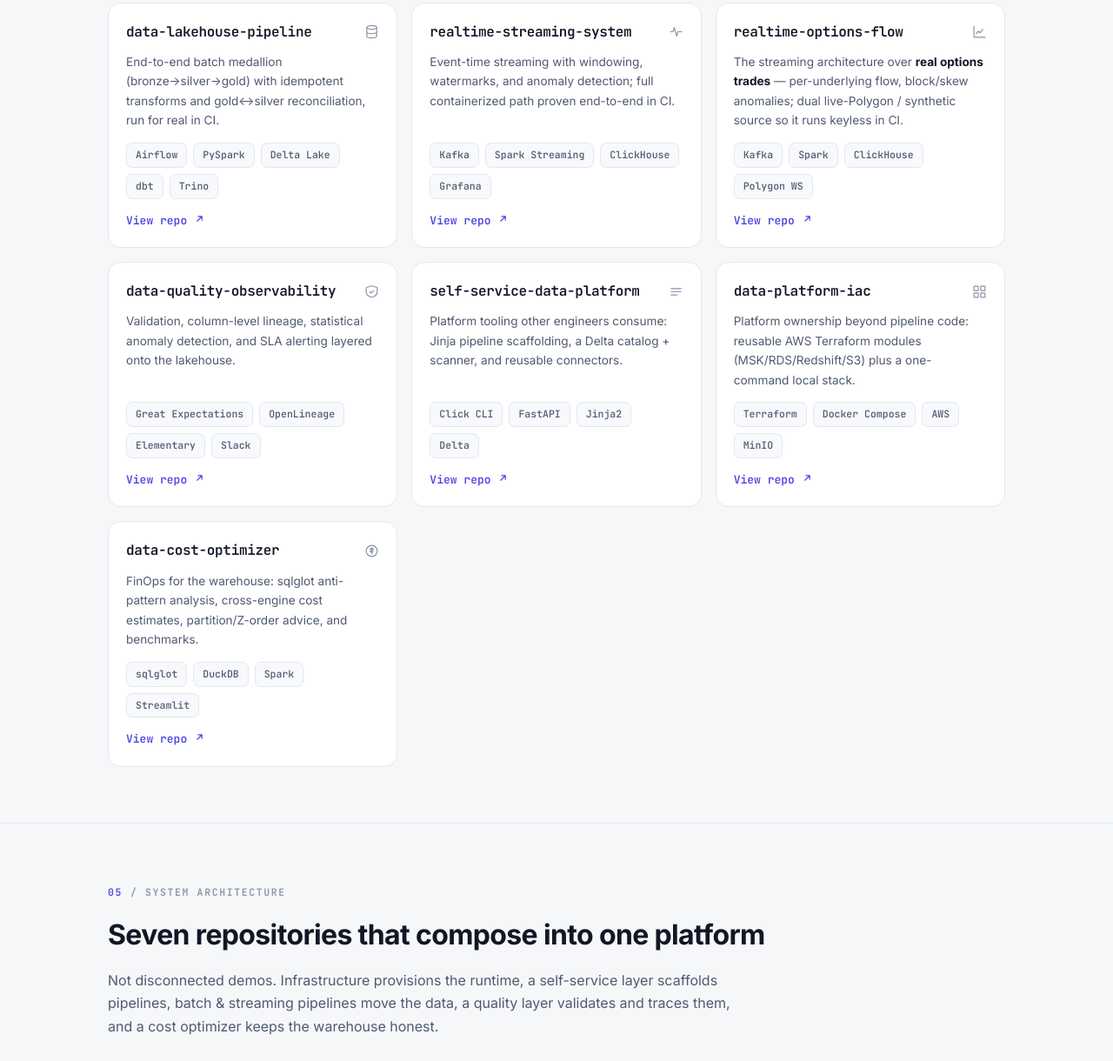
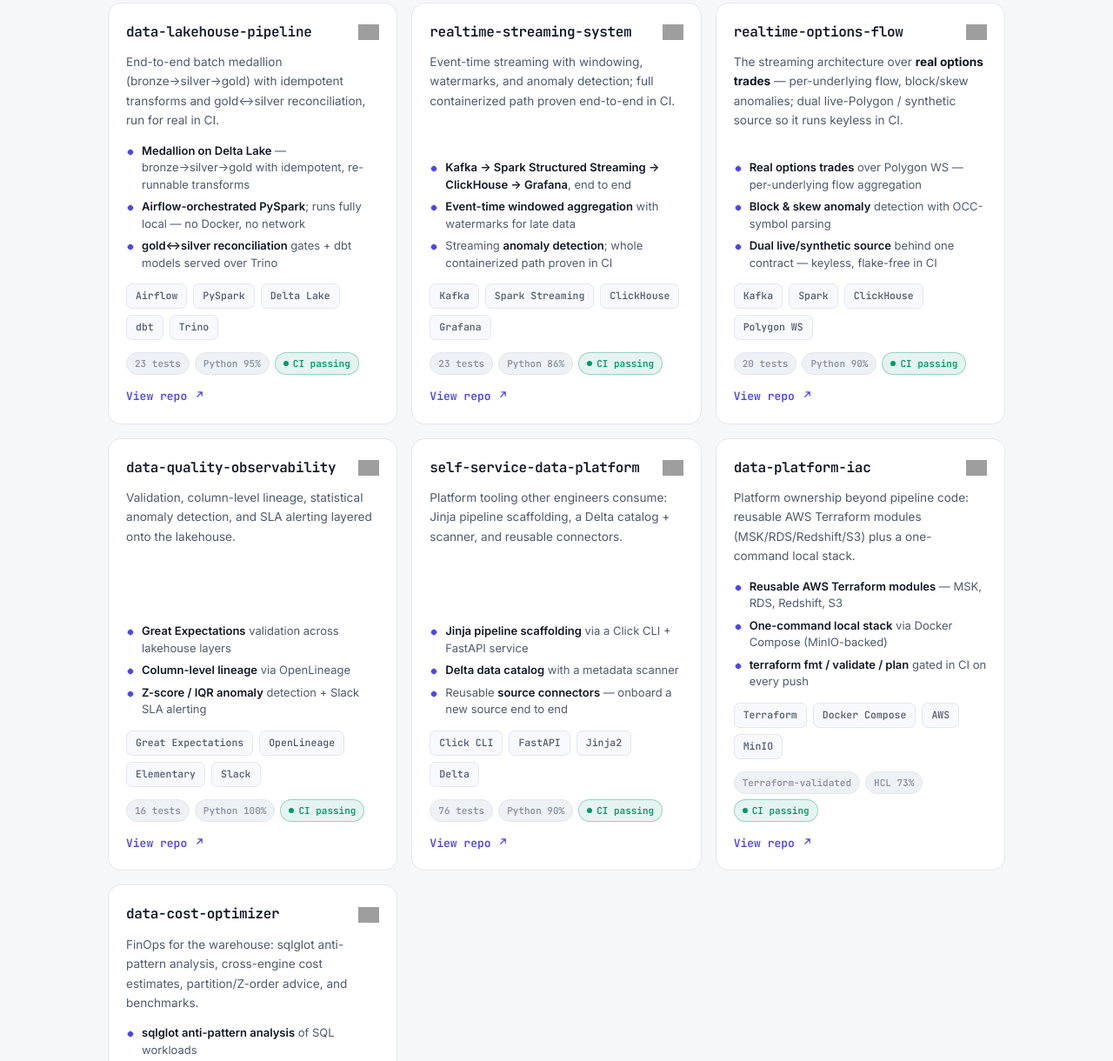
Before and after one commit to vnugny/vnugny.github.io, a plain HTML site: page index.html in a window 1280 px wide. Shown: the part 3162-4382 px from the top of the page at 87% size. Drawn offline with Linux system fonts and the light colour scheme; grey boxes are pictures that could not be loaded.

Commit message:
Enrich portfolio cards: live CI badges, key-feature bullets, real metrics
Each of the 7 project cards now shows a live GitHub Actions CI badge, 3 concrete
feature bullets, and metric chips (test count, primary language, CI status) —
pulled from each repo, not invented.

```diff
--- a/index.html
+++ b/index.html
@@ -249,6 +249,16 @@
   .card .tags{margin-bottom:14px;position:relative;z-index:1}
   .card .foot{font-size:13px;font-weight:600;font-family:'JetBrains Mono',monospace;position:relative;z-index:1;display:inline-flex;align-items:center;gap:6px}
   .card .foot svg{width:13px;height:13px}
+  .card .badge{height:18px;flex-shrink:0}
+  .card .badge img{height:18px;display:block}
+  .feat{list-style:none;margin:0 0 14px;padding:0;position:relative;z-index:1;display:flex;flex-direction:column;gap:6px}
+  .feat li{position:relative;padding-left:18px;font-size:13px;color:var(--muted);line-height:1.5}
+  .feat li b{color:var(--text);font-weight:600}
+  .feat li::before{content:"";position:absolute;left:2px;top:8px;width:6px;height:6px;border-radius:2px;background:var(--accent);transform:rotate(45deg)}
+  .meta{display:flex;flex-wrap:wrap;gap:6px;margin:0 0 14px;position:relative;z-index:1}
+  .stat{display:inline-flex;align-items:center;gap:5px;font-family:'JetBrains Mono',monospace;font-size:11px;font-weight:600;color:var(--faint);background:var(--bg-2);border:1px solid var(--border);padding:3px 9px;border-radius:20px}
+  .stat.ci{color:var(--run);border-color:var(--run-line);background:var(--run-dim)}
+  .stat .d{width:6px;height:6px;border-radius:50%;background:currentColor}
 
   /* ============ ARCHITECTURE ============ */
   .arch{display:flex;flex-direction:column;gap:12px}
@@ -447,45 +457,87 @@
   </div>
   <div class="grid stagger">
     <div class="card" style="--i:0">
-      <div class="card-top"><h3><a href="https://github.com/vnugny/data-lakehouse-pipeline" target="_blank" rel="noopener">data-lakehouse-pipeline</a></h3><span class="repo-ico"><svg viewBox="0 0 24 24" fill="none" stroke="currentColor" stroke-width="1.7"><ellipse cx="12" cy="5" rx="8" ry="3"/><path d="M4 5v14c0 1.7 3.6 3 8 3s8-1.3 8-3V5M4 12c0 1.7 3.6 3 8 3s8-1.3 8-3"/></svg></span></div>
+      <div class="card-top"><h3><a href="https://github.com/vnugny/data-lakehouse-pipeline" target="_blank" rel="noopener">data-lakehouse-pipeline</a></h3><span class="badge"><img src="https://github.com/vnugny/data-lakehouse-pipeline/actions/workflows/ci.yml/badge.svg" alt="CI status" loading="lazy"></span></div>
       <p>End-to-end batch medallion (bronze→silver→gold) with idempotent transforms and gold↔silver reconciliation, run for real in CI.</p>
+      <ul class="feat">
+        <li><b>Medallion on Delta Lake</b> — bronze→silver→gold with idempotent, re-runnable transforms</li>
+        <li><b>Airflow-orchestrated PySpark</b>; runs fully local — no Docker, no network</li>
+        <li><b>gold↔silver reconciliation</b> gates + dbt models served over Trino</li>
+      </ul>
       <div class="tags"><span class="tag">Airflow</span><span class="tag">PySpark</span><span class="tag">Delta Lake</span><span class="tag">dbt</span><span class="tag">Trino</span></div>
+      <div class="meta"><span class="stat">23 tests</span><span class="stat">Python 95%</span><span class="stat ci"><span class="d"></span>CI passing</span></div>
       <div class="foot"><a href="https://github.com/vnugny/data-lakehouse-pipeline" target="_blank" rel="noopener">View repo <svg viewBox="0 0 24 24" fill="none" stroke="currentColor" stroke-width="2.2" stroke-linecap="round" stroke-linejoin="round"><path d="M7 17 17 7M9 7h8v8"/></svg></a></div>
     </div>
     <div class="card" style="--i:1">
-      <div class="card-top"><h3><a href="https://github.com/vnugny/realtime-streaming-system" target="_blank" rel="noopener">realtime-streaming-system</a></h3><span class="repo-ico"><svg viewBox="0 0 24 24" fill="none" stroke="currentColor" stroke-width="1.7" stroke-linecap="round" stroke-linejoin="round"><path d="M3 12h4l2-7 4 14 2-7h6"/></svg></span></div>
+      <div class="card-top"><h3><a href="https://github.com/vnugny/realtime-streaming-system" target="_blank" rel="noopener">realtime-streaming-system</a></h3><span class="badge"><img src="https://github.com/vnugny/realtime-streaming-system/actions/workflows/ci.yml/badge.svg" alt="CI status" loading="lazy"></span></div>
       <p>Event-time streaming with windowing, watermarks, and anomaly detection; full containerized path proven end-to-end in CI.</p>
+      <ul class="feat">
+        <li><b>Kafka → Spark Structured Streaming → ClickHouse → Grafana</b>, end to end</li>
+        <li><b>Event-time windowed aggregation</b> with watermarks for late data</li>
+        <li>Streaming <b>anomaly detection</b>; whole containerized path proven in CI</li>
+      </ul>
       <div class="tags"><span class="tag">Kafka</span><span class="tag">Spark Streaming</span><span class="tag">ClickHouse</span><span class="tag">Grafana</span></div>
+      <div class="meta"><span class="stat">23 tests</span><span class="stat">Python 86%</span><span class="stat ci"><span class="d"></span>CI passing</span></div>
       <div class="foot"><a href="https://github.com/vnugny/realtime-streaming-system" target="_blank" rel="noopener">View repo <svg viewBox="0 0 24 24" fill="none" stroke="currentColor" stroke-width="2.2" stroke-linecap="round" stroke-linejoin="round"><path d="M7 17 17 7M9 7h8v8"/></svg></a></div>
     </div>
     <div class="card" style="--i:2">
-      <div class="card-top"><h3><a href="https://github.com/vnugny/realtime-options-flow" target="_blank" rel="noopener">realtime-options-flow</a></h3><span class="repo-ico"><svg viewBox="0 0 24 24" fill="none" stroke="currentColor" stroke-width="1.7" stroke-linecap="round" stroke-linejoin="round"><path d="M3 3v18h18M7 15l3-4 3 3 4-6"/></svg></span></div>
+      <div class="card-top"><h3><a href="https://github.com/vnugny/realtime-options-flow" target="_blank" rel="noopener">realtime-options-flow</a></h3><span class="badge"><img src="https://github.com/vnugny/realtime-options-flow/actions/workflows/ci.yml/badge.svg" alt="CI status" loading="lazy"></span></div>
       <p>The streaming architecture over <b>real options trades</b> — per-underlying flow, block/skew anomalies; dual live-Polygon / synthetic source so it runs keyless in CI.</p>
+      <ul class="feat">
+        <li><b>Real options trades</b> over Polygon WS — per-underlying flow aggregation</li>
+        <li><b>Block &amp; skew anomaly</b> detection with OCC-symbol parsing</li>
+        <li><b>Dual live/synthetic source</b> behind one contract — keyless, flake-free in CI</li>
+      </ul>
       <div class="tags"><span class="tag">Kafka</span><span class="tag">Spark</span><span class="tag">ClickHouse</span><span class="tag">Polygon WS</span></div>
+      <div class="meta"><span class="stat">20 tests</span><span class="stat">Python 90%</span><span class="stat ci"><span class="d"></span>CI passing</span></div>
       <div class="foot"><a href="https://github.com/vnugny/realtime-options-flow" target="_blank" rel="noopener">View repo <svg viewBox="0 0 24 24" fill="none" stroke="currentColor" stroke-width="2.2" stroke-linecap="round" stroke-linejoin="round"><path d="M7 17 17 7M9 7h8v8"/></svg></a></div>
     </div>
     <div class="card" style="--i:3">
-      <div class="card-top"><h3><a href="https://github.com/vnugny/data-quality-observability" target="_blank" rel="noopener">data-quality-observability</a></h3><span class="repo-ico"><svg viewBox="0 0 24 24" fill="none" stroke="currentColor" stroke-width="1.7" stroke-linecap="round" stroke-linejoin="round"><path d="m9 12 2 2 4-4"/><path d="M21 12c0 5-3.5 7.5-8.6 8.8a1 1 0 0 1-.8 0C6.5 19.5 3 17 3 12V6a1 1 0 0 1 .7-1l8-2.6a1 1 0 0 1 .6 0l8 2.6A1 1 0 0 1 21 6Z"/></svg></span></div>
+      <div class="card-top"><h3><a href="https://github.com/vnugny/data-quality-observability" target="_blank" rel="noopener">data-quality-observability</a></h3><span class="badge"><img src="https://github.com/vnugny/data-quality-observability/actions/workflows/ci.yml/badge.svg" alt="CI status" loading="lazy"></span></div>
       <p>Validation, column-level lineage, statistical anomaly detection, and SLA alerting layered onto the lakehouse.</p>
+      <ul class="feat">
+        <li><b>Great Expectations</b> validation across lakehouse layers</li>
+        <li><b>Column-level lineage</b> via OpenLineage</li>
+        <li><b>Z-score / IQR anomaly</b> detection + Slack SLA alerting</li>
+      </ul>
       <div class="tags"><span class="tag">Great Expectations</span><span class="tag">OpenLineage</span><span class="tag">Elementary</span><span class="tag">Slack</span></div>
+      <div class="meta"><span class="stat">16 tests</span><span class="stat">Python 100%</span><span class="stat ci"><span class="d"></span>CI passing</span></div>
       <div class="foot"><a href="https://github.com/vnugny/data-quality-observability" target="_blank" rel="noopener">View repo <svg viewBox="0 0 24 24" fill="none" stroke="currentColor" stroke-width="2.2" stroke-linecap="round" stroke-linejoin="round"><path d="M7 17 17 7M9 7h8v8"/></svg></a></div>
     </div>
     <div class="card" style="--i:4">
-      <div class="card-top"><h3><a href="https://github.com/vnugny/self-service-data-platform" target="_blank" rel="noopener">self-service-data-platform</a></h3><span class="repo-ico"><svg viewBox="0 0 24 24" fill="none" stroke="currentColor" stroke-width="1.7" stroke-linecap="round" stroke-linejoin="round"><path d="M4 7h16M4 12h16M4 17h10"/></svg></span></div>
+      <div class="card-top"><h3><a href="https://github.com/vnugny/self-service-data-platform" target="_blank" rel="noopener">self-service-data-platform</a></h3><span class="badge"><img src="https://github.com/vnugny/self-service-data-platform/actions/workflows/ci.yml/badge.svg" alt="CI status" loading="lazy"></span></div>
       <p>Platform tooling other engineers consume: Jinja pipeline scaffolding, a Delta catalog + scanner, and reusable connectors.</p>
+      <ul class="feat">
+        <li><b>Jinja pipeline scaffolding</b> via a Click CLI + FastAPI service</li>
+        <li><b>Delta data catalog</b> with a metadata scanner</li>
+        <li>Reusable <b>source connectors</b> — onboard a new source end to end</li>
+      </ul>
       <div class="tags"><span class="tag">Click CLI</span><span class="tag">FastAPI</span><span class="tag">Jinja2</span><span class="tag">Delta</span></div>
+      <div class="meta"><span class="stat">76 tests</span><span class="stat">Python 90%</span><span class="stat ci"><span class="d"></span>CI passing</span></div>
       <div class="foot"><a href="https://github.com/vnugny/self-service-data-platform" target="_blank" rel="noopener">View repo <svg viewBox="0 0 24 24" fill="none" stroke="currentColor" stroke-width="2.2" stroke-linecap="round" stroke-linejoin="round"><path d="M7 17 17 7M9 7h8v8"/></svg></a></div>
     </div>
     <div class="card" style="--i:5">
-      <div class="card-top"><h3><a href="https://github.com/vnugny/data-platform-iac" target="_blank" rel="noopener">data-platform-iac</a></h3><span class="repo-ico"><svg viewBox="0 0 24 24" fill="none" stroke="currentColor" stroke-width="1.7" stroke-linecap="round" stroke-linejoin="round"><rect x="3" y="3" width="7" height="7" rx="1"/><rect x="14" y="3" width="7" height="7" rx="1"/><rect x="3" y="14" width="7" height="7" rx="1"/><rect x="14" y="14" width="7" height="7" rx="1"/></svg></span></div>
+      <div class="card-top"><h3><a href="https://github.com/vnugny/data-platform-iac" target="_blank" rel="noopener">data-platform-iac</a></h3><span class="badge"><img src="https://github.com/vnugny/data-platform-iac/actions/workflows/ci.yml/badge.svg" alt="CI status" loading="lazy"></span></div>
       <p>Platform ownership beyond pipeline code: reusable AWS Terraform modules (MSK/RDS/Redshift/S3) plus a one-command local stack.</p>
+      <ul class="feat">
+        <li><b>Reusable AWS Terraform modules</b> — MSK, RDS, Redshift, S3</li>
+        <li><b>One-command local stack</b> via Docker Compose (MinIO-backed)</li>
+        <li><b>terraform fmt / validate / plan</b> gated in CI on every push</li>
+      </ul>
       <div class="tags"><span class="tag">Terraform</span><span class="tag">Docker Compose</span><span class="tag">AWS</span><span class="tag">MinIO</span></div>
+      <div class="meta"><span class="stat">Terraform-validated</span><span class="stat">HCL 73%</span><span class="stat ci"><span class="d"></span>CI passing</span></div>
       <div class="foot"><a href="https://github.com/vnugny/data-platform-iac" target="_blank" rel="noopener">View repo <svg viewBox="0 0 24 24" fill="none" stroke="currentColor" stroke-width="2.2" stroke-linecap="round" stroke-linejoin="round"><path d="M7 17 17 7M9 7h8v8"/></svg></a></div>
     </div>
     <div class="card" style="--i:6">
-      <div class="card-top"><h3><a href="https://github.com/vnugny/data-cost-optimizer" target="_blank" rel="noopener">data-cost-optimizer</a></h3><span class="repo-ico"><svg viewBox="0 0 24 24" fill="none" stroke="currentColor" stroke-width="1.7" stroke-linecap="round" stroke-linejoin="round"><circle cx="12" cy="12" r="9"/><path d="M12 7v10M9.5 9.2c0-1 1.1-1.7 2.5-1.7s2.5.7 2.5 1.7-1.1 1.6-2.5 1.6-2.5.7-2.5 1.7 1.1 1.7 2.5 1.7 2.5-.7 2.5-1.7"/></svg></span></div>
+      <div class="card-top"><h3><a href="https://github.com/vnugny/data-cost-optimizer" target="_blank" rel="noopener">data-cost-optimizer</a></h3><span class="badge"><img src="https://github.com/vnugny/data-cost-optimizer/actions/workflows/ci.yml/badge.svg" alt="CI status" loading="lazy"></span></div>
       <p>FinOps for the warehouse: sqlglot anti-pattern analysis, cross-engine cost estimates, partition/Z-order advice, and benchmarks.</p>
+      <ul class="feat">
+        <li><b>sqlglot anti-pattern analysis</b> of SQL workloads</li>
+        <li><b>Cross-engine cost estimates</b> — BigQuery / Snowflake / Spark</li>
+        <li><b>Partition &amp; Z-order advice</b> + NYC-taxi benchmark suite &amp; Streamlit dashboard</li>
+      </ul>
       <div class="tags"><span class="tag">sqlglot</span><span class="tag">DuckDB</span><span class="tag">Spark</span><span class="tag">Streamlit</span></div>
+      <div class="meta"><span class="stat">31 tests</span><span class="stat">Python 100%</span><span class="stat ci"><span class="d"></span>CI passing</span></div>
       <div class="foot"><a href="https://github.com/vnugny/data-cost-optimizer" target="_blank" rel="noopener">View repo <svg viewBox="0 0 24 24" fill="none" stroke="currentColor" stroke-width="2.2" stroke-linecap="round" stroke-linejoin="round"><path d="M7 17 17 7M9 7h8v8"/></svg></a></div>
     </div>
   </div>
```
